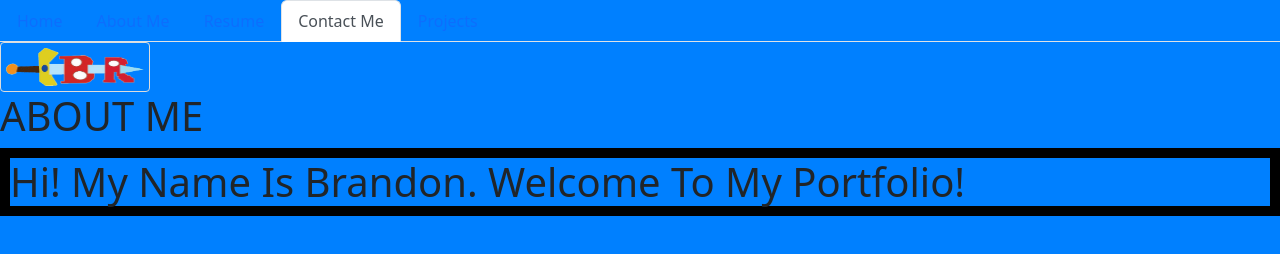
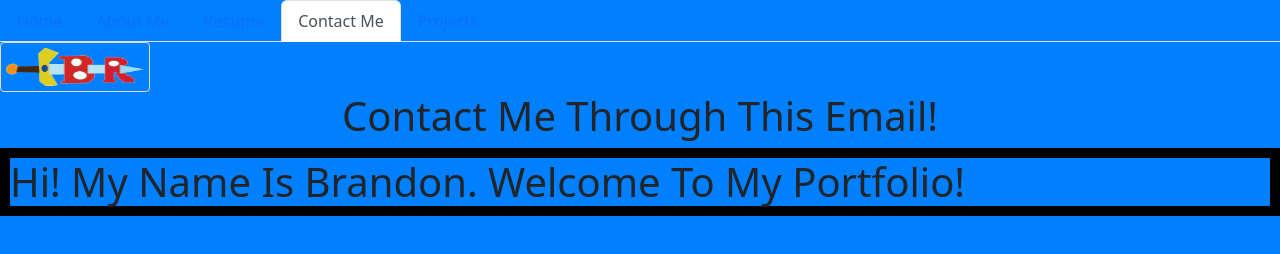
Before and after one commit to brandonrausch07/web-design-2023, a plain HTML site: page page4.html in a window 1280 px wide. Drawn offline with nearby package versions, Linux system fonts and the light colour scheme.

Commit message:
added more text to page 4

```diff
--- a/page4.html
+++ b/page4.html
@@ -42,7 +42,7 @@
 
 </ul>
 <img src="Lobn (3).png" alt="badlandz!" width="" height="50">
-<h1 class="" style="font-family:;text-align:left;">ABOUT ME</h1>
+<h1 class="" style="font-family:;text-align:center;">Contact Me Through This Email!</h1>
 <h1 class="T" style="font-family:;text-align:left;">Hi! My Name Is Brandon. Welcome To My Portfolio!</h1>
 
 <body style=background-color:#0080ff;
```
